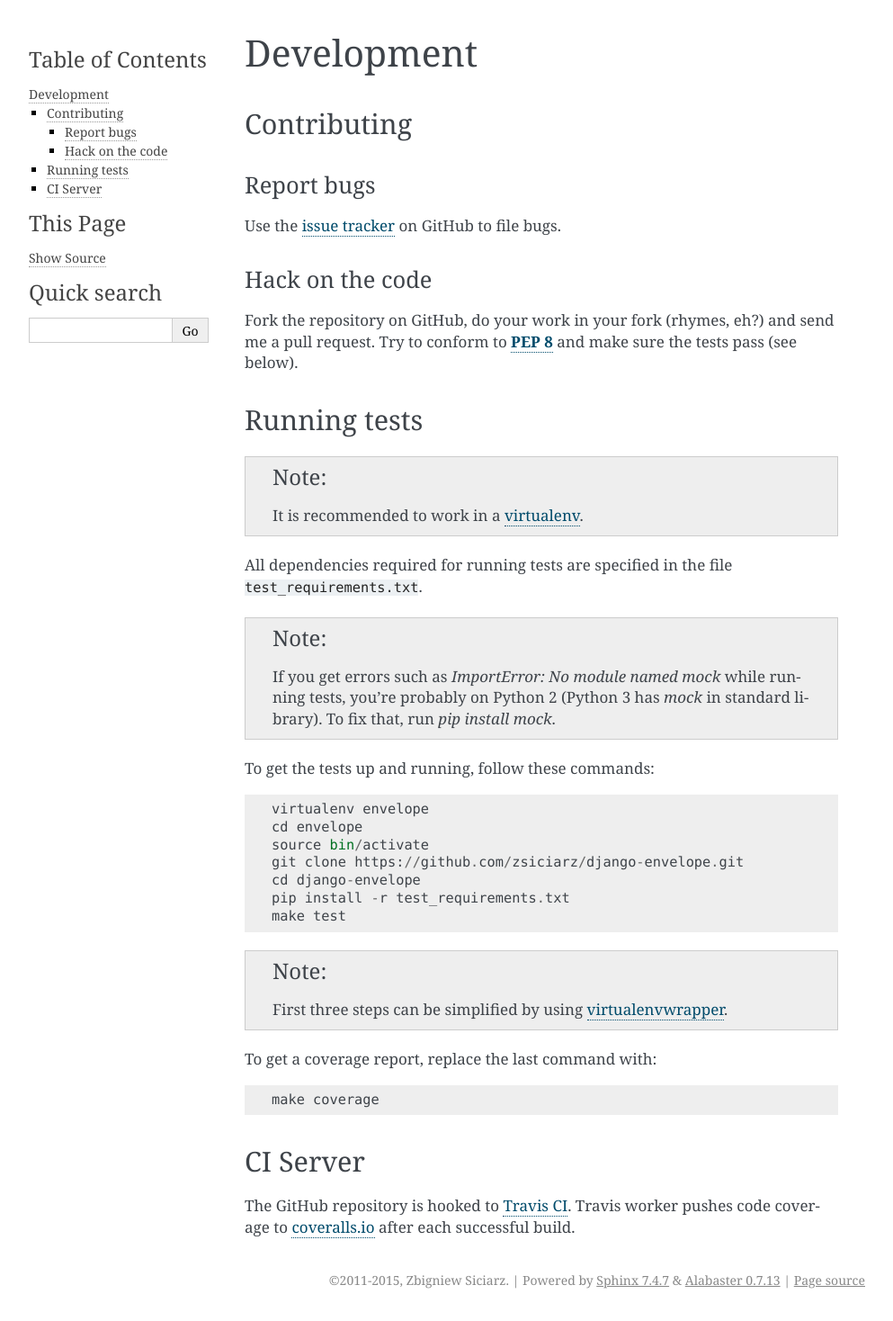
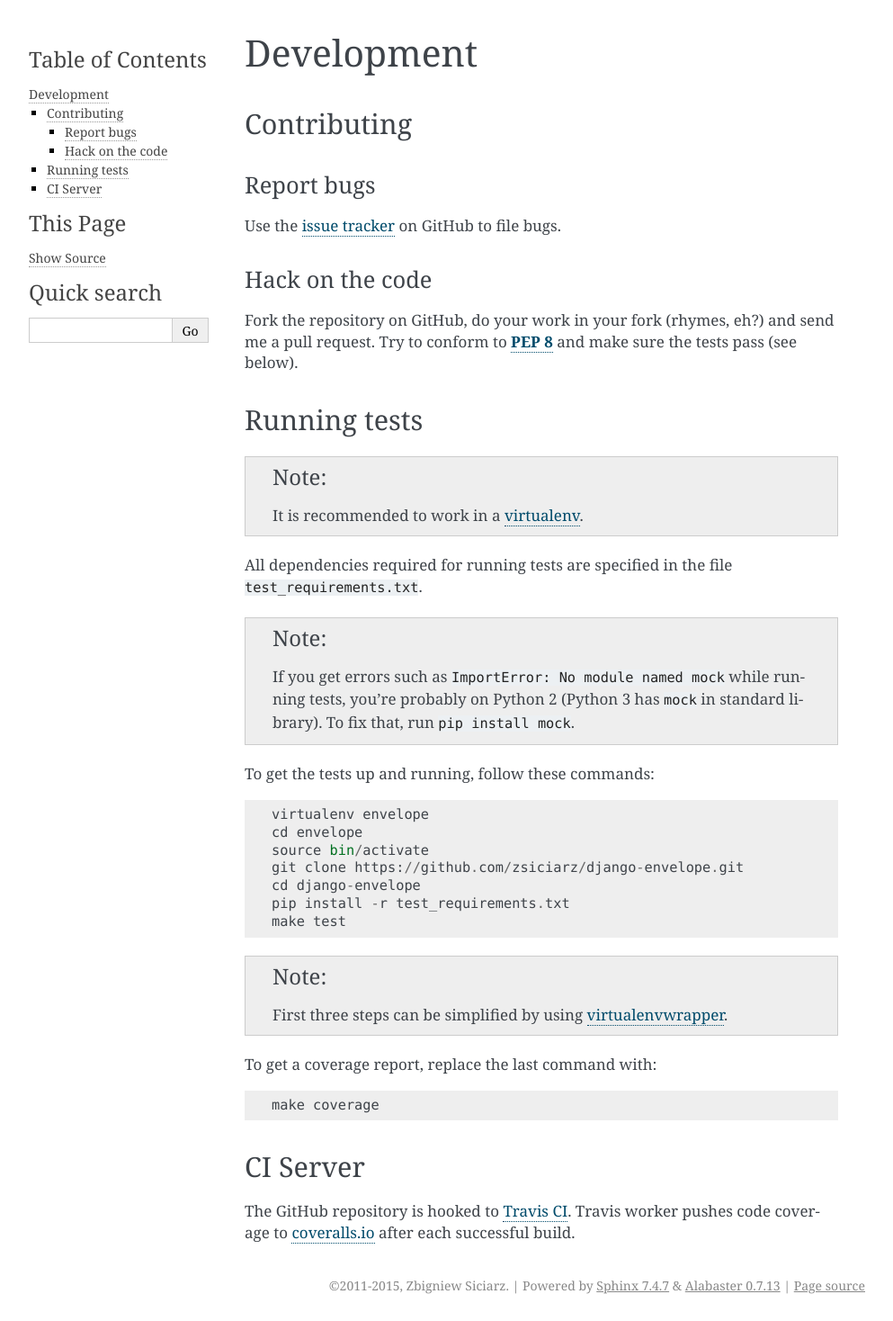
Before and after one commit to zsiciarz/django-envelope, a Sphinx documentation site: the page built from docs/development.rst, in a window 1280 px wide. Shown: the whole page at 90% size, without its empty margins (148-1141 px from the left). Built offline with Sphinx 7.4.7, drawn with Linux system fonts in a browser that asks for light colours.

Commit message:
Too much Markdown...

```diff
--- a/docs/development.rst
+++ b/docs/development.rst
@@ -28,9 +28,9 @@ All dependencies required for running tests are specified in the file
 ``test_requirements.txt``.
 
 .. note::
-   If you get errors such as `ImportError: No module named mock` while
-   running tests, you're probably on Python 2 (Python 3 has `mock` in
-   standard library). To fix that, run `pip install mock`.
+   If you get errors such as ``ImportError: No module named mock`` while
+   running tests, you're probably on Python 2 (Python 3 has ``mock`` in
+   standard library). To fix that, run ``pip install mock``.
 
 To get the tests up and running, follow these commands::
 
```
